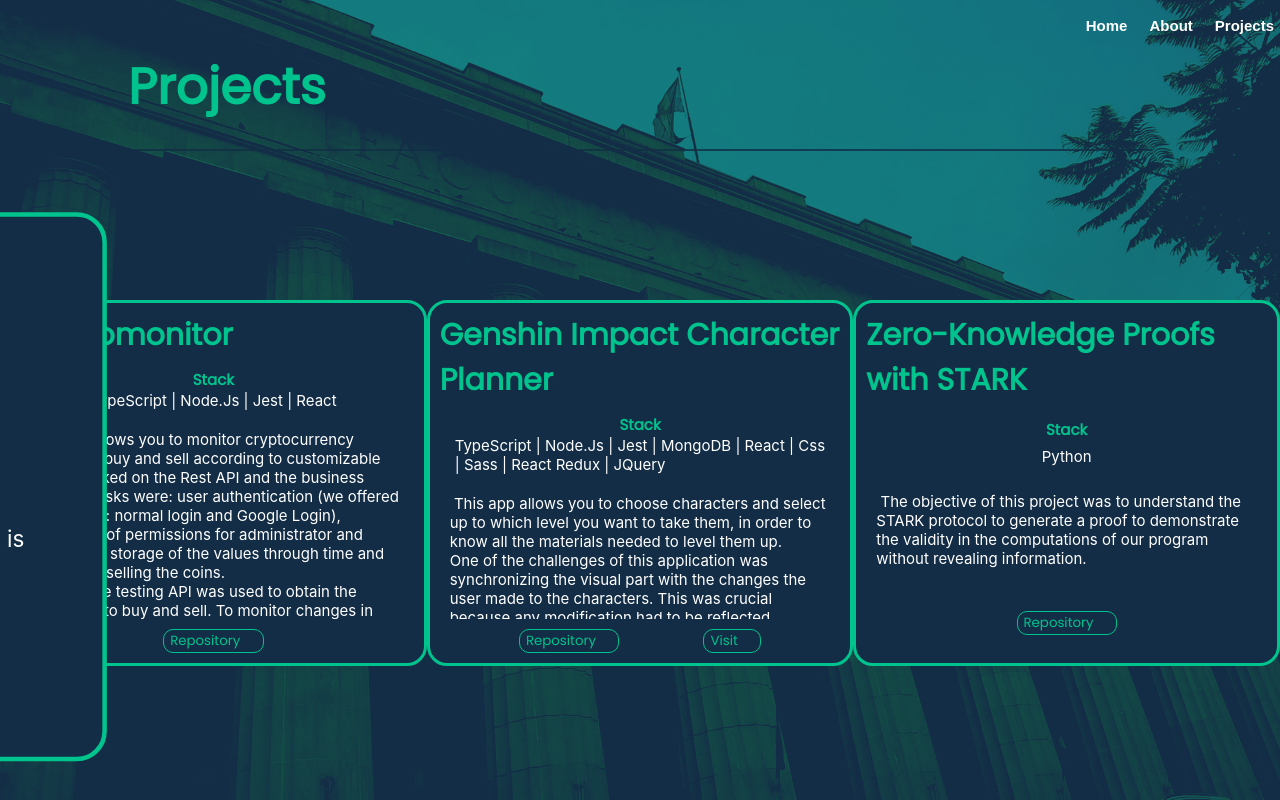
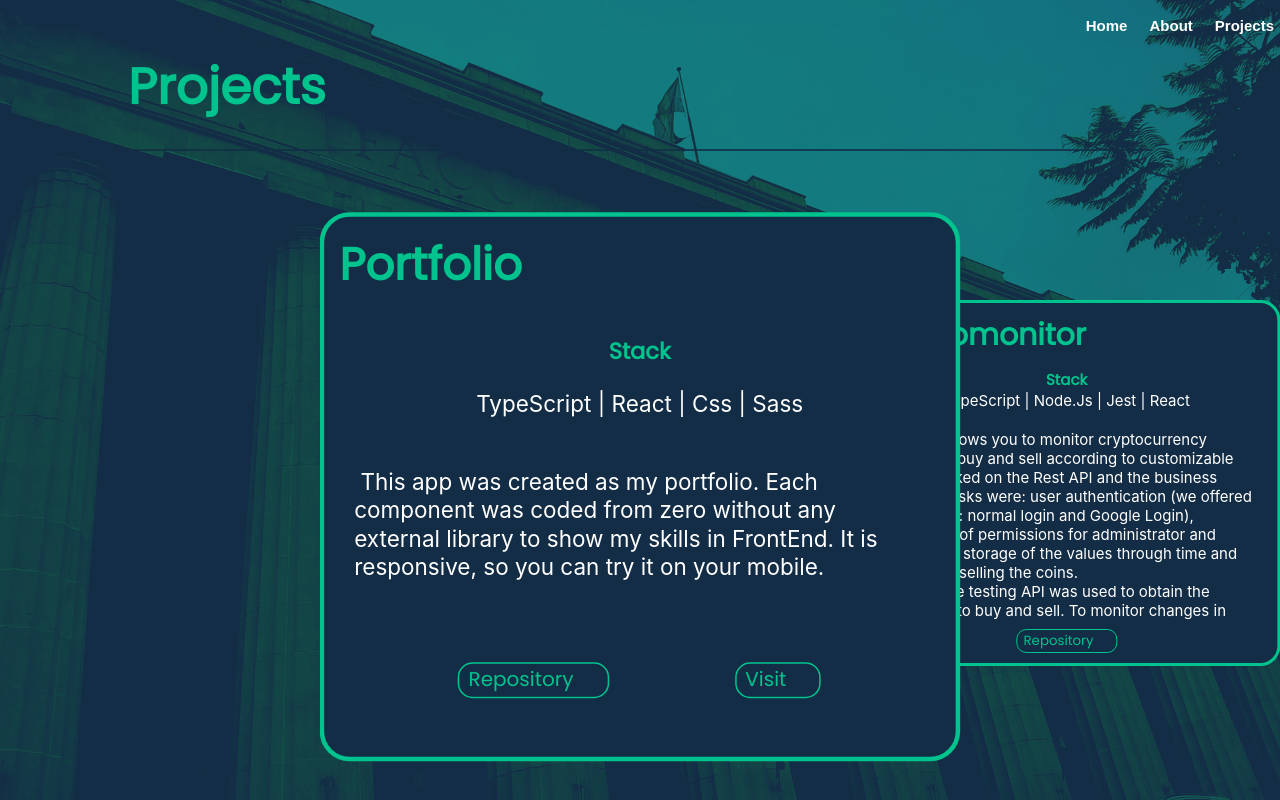
Before and after one commit to nravesz/Portfolio, a React (Create React App) app in the folder front/: page /projects in a window 1280 px wide. Built offline with nearby package versions, Linux system fonts and the light colour scheme; some icons are missing; the HTML template or start-up script is replaced by a standard one.

Commit message:
fixed a visual error

```diff
--- a/front/src/components/projects/ProjectsCarousel.tsx
+++ b/front/src/components/projects/ProjectsCarousel.tsx
@@ -27,7 +27,7 @@ const ProjectsCarousel = ({projects}: Props) => {
 
     return (
         <div className="project-carousel-div">
-            <div className="project-carousel-slides-div" style={{ transform: `translateX(${50 - currentSlide * (100/3)}%)` }}>
+            <div className="project-carousel-slides-div" style={{ transform: `translateX(${(projects.length - 1)*(100/3)/2 - currentSlide * (100/3)}%)` }}>
                 {projects.map((project, index) => (
                     <div
                         key={index}
--- a/front/src/components/projects/styles/ProjectCarousel.scss
+++ b/front/src/components/projects/styles/ProjectCarousel.scss
@@ -15,7 +15,7 @@
     position: relative;
     @media screen and (max-width: $max-width) {
         height: 70vh;
-    }
+    };
 }
 
 .project-carousel-slide {
```
